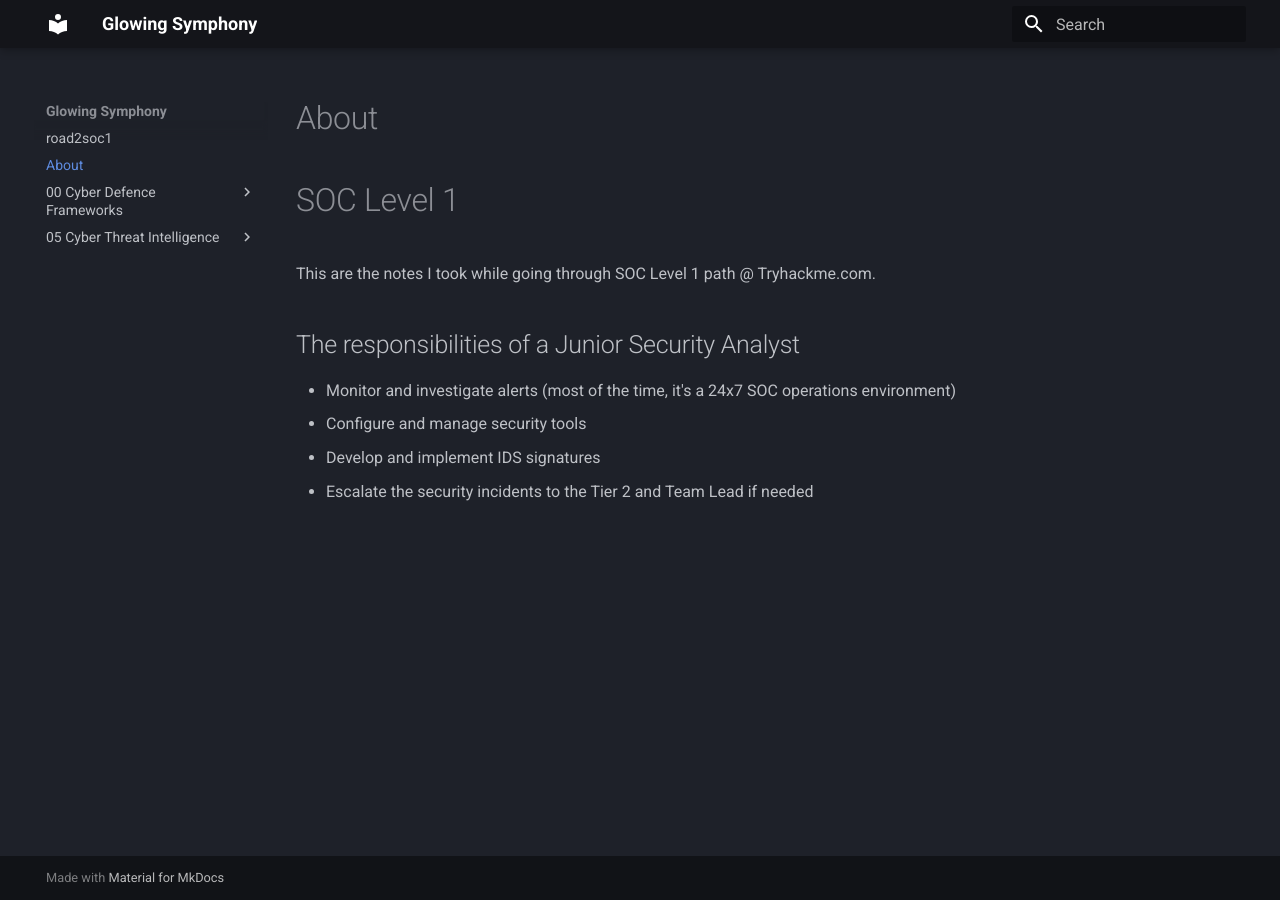
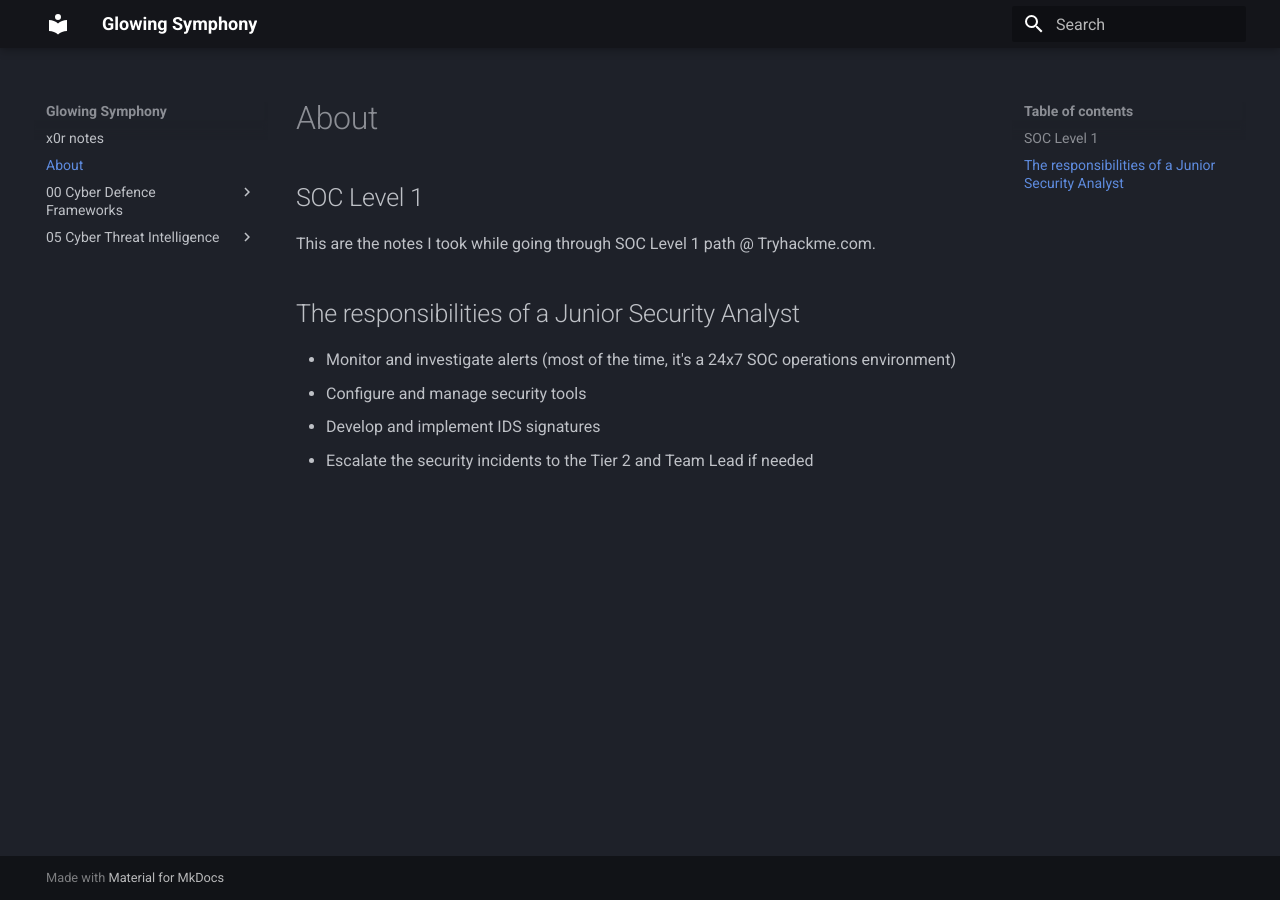
Before and after one commit to x0rc/soc, an MkDocs documentation site: the page built from docs/about.md, in a window 1280 px wide. Built offline with MkDocs 1.6.1 and Material for MkDocs 9.7.7, drawn with Linux system fonts in a browser that asks for light colours.

Commit message:
3nd - structure

```diff
--- a/docs/about.md
+++ b/docs/about.md
@@ -1,6 +1,6 @@
 # About
 
-# SOC Level 1
+## SOC Level 1
 
 This are the notes I took while going through SOC Level 1 path @ Tryhackme.com.
 
--- a/docs/index.md
+++ b/docs/index.md
@@ -1,4 +1,4 @@
-# road2soc1
+# x0r notes
 
 Hi. This is my attempt to publish my notes onto Github Pages.
 
```
